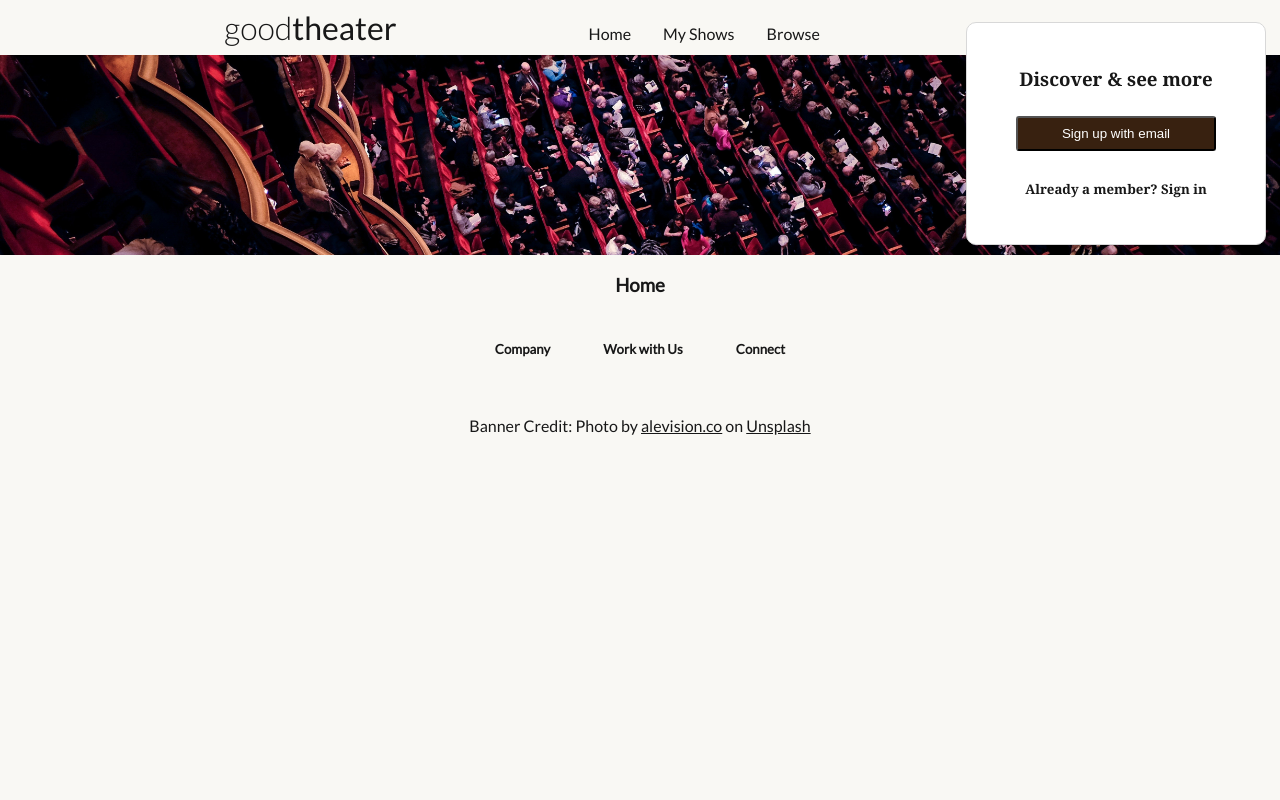
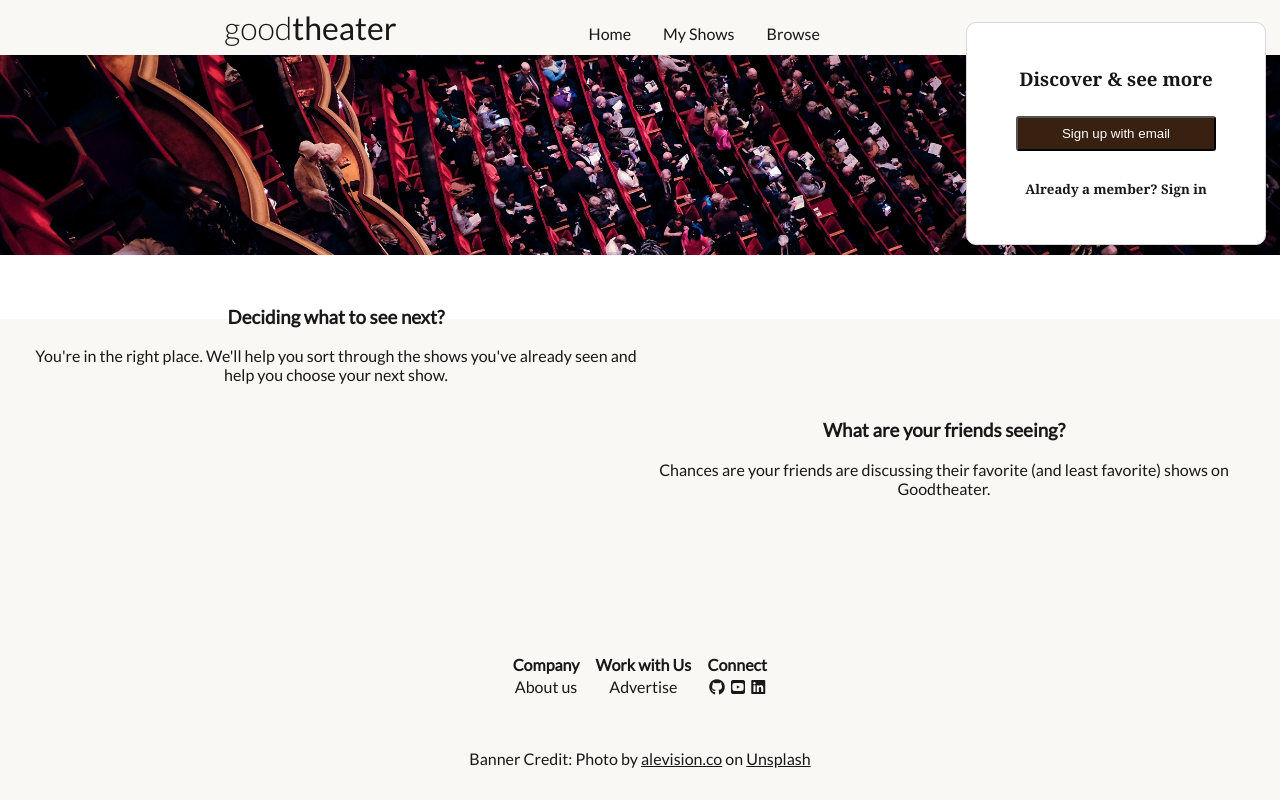
Before and after one commit to isphinxs/theater-client, a React (Create React App) app: page / in a window 1280 px wide. Built offline with nearby package versions, Linux system fonts and the light colour scheme; no server answers.

Commit message:
Style footer and home page

```diff
--- a/public/index.html
+++ b/public/index.html
@@ -28,6 +28,7 @@
     <link rel="preconnect" href="https://fonts.gstatic.com" crossorigin>
     <link href="https://fonts.googleapis.com/css2?family=Lato:wght@100;300;400&display=swap" rel="stylesheet">
     <title>Goodtheater</title>
+    <script src="https://kit.fontawesome.com/25e9da0072.js" crossorigin="anonymous"></script>
   </head>
   <body>
     <noscript>You need to enable JavaScript to run this app.</noscript>
--- a/src/App.css
+++ b/src/App.css
@@ -37,23 +37,34 @@
   }
 }
 
+html, body {
+  height: 100%;
+}
+
 body {
   background-color: #f9f8f4;
   color: #181818;
   font-family: "Lato", "Helvetica Neue", "Helvetica", sans-serif;
+  display: flex;
+  flex-direction: column;
 }
 
 a {
   color: #181818;
 }
 
+a:hover {
+  color: #745037;
+}
+
 div#banner {
   height: 200px;
 }
 
-div#shows-container {
+div#shows-container, div.home {
   background-color: white;
   padding: 2em;
+  flex: 1 0 auto;
 }
 
 div#navbar {
@@ -85,15 +96,34 @@ div#navbar li#logo span.bold {
   font-weight: bolder;
 }
 
+li {
+  list-style: none;
+}
+
+
+/* Footer */
+
+div#footer {
+  background-color: #f9f8f4;
+  position: absolute;
+  bottom: 0;
+  justify-content: center;
+  width: 100%
+}
+
 div#footer h5, span {
   margin: 2em;
   display: inline-block;
 }
 
-li {
-  list-style: none;
+div#footer table {
+  margin-left: auto;
+  margin-right: auto;
 }
 
+td {
+  padding: 0 15px;
+}
 /* Login */
 
 div#login {
@@ -154,3 +184,19 @@ div.user-form button {
   display: inline-block;
   min-width: 200px;
 }
+
+/* Home page */
+
+div.home {
+  flex: 1 0 auto;
+}
+
+div.box-left {
+  float: left;
+  width: 50%;
+}
+
+div.box-right {
+  float: right;
+  margin-left: 50%;
+}
--- a/src/App.js
+++ b/src/App.js
@@ -4,6 +4,7 @@ import { useSelector } from 'react-redux';
 import './App.css';
 import Navbar from './components/Navbar';
 import Banner from './components/Banner';
+import Home from './components/Home';
 import LoginForm from './components/LoginForm';
 import SignupForm from './components/SignupForm';
 import ShowsContainer from './containers/ShowsContainer';
@@ -30,7 +31,7 @@ function App() {
             <SignupForm />
           </Route>
           <Route path="/">
-            <h3>Home</h3>
+            <Home />
           </Route>
         </Switch>
         <Footer />
--- a/src/components/Footer.js
+++ b/src/components/Footer.js
@@ -3,9 +3,26 @@ import React from 'react';
 function Footer() {
     return(
         <div id="footer">
-            <h5>Company</h5>
-            <h5>Work with Us</h5>
-            <h5>Connect</h5>
+            <table>
+                <thead>
+                    <tr>
+                        <th>Company</th>
+                        <th>Work with Us</th>
+                        <th>Connect</th>
+                    </tr>
+                </thead>
+                <tbody>
+                    <tr>
+                        <td>About us</td>
+                        <td>Advertise</td>
+                        <td>
+                            <a href="https://github.com/isphinxs"><i className="fab fa-github"></i></a> &nbsp;
+                            <a href="http://youtube.com"><i className="fab fa-youtube-square"></i></a> &nbsp;
+                            <a href="https://www.linkedin.com/in/sam-ostrowski/"><i className="fab fa-linkedin"></i></a>
+                        </td>
+                    </tr>
+                </tbody>
+            </table>
             <br />
             <span>Banner Credit: Photo by <a href="https://unsplash.com/@alevisionco?utm_source=unsplash&utm_medium=referral&utm_content=creditCopyText">alevision.co</a> on <a href="https://unsplash.com/s/photos/theater?utm_source=unsplash&utm_medium=referral&utm_content=creditCopyText">Unsplash</a></span>
         </div>
--- /dev/null
+++ b/src/components/Home.js
@@ -0,0 +1,18 @@
+import React from 'react';
+
+function Home() {
+    return(
+        <div className="home">
+            <div className="box-left">
+                <h3>Deciding what to see next?</h3>
+                <p>You're in the right place. We'll help you sort through the shows you've already seen and help you choose your next show.</p>
+            </div>
+            <div className="box-right">
+                <h3>What are your friends seeing?</h3>
+                <p>Chances are your friends are discussing their favorite (and least favorite) shows on Goodtheater.</p>
+            </div>
+        </div>
+    )
+}
+
+export default Home;
--- a/src/components/Navbar.js
+++ b/src/components/Navbar.js
@@ -18,7 +18,7 @@ function Navbar(props) {
 
     useEffect(() => {
         setDisplay(path === "/" ? true : false)
-    })
+    }, [path])
 
     return(
         <div id="navbar">
```
